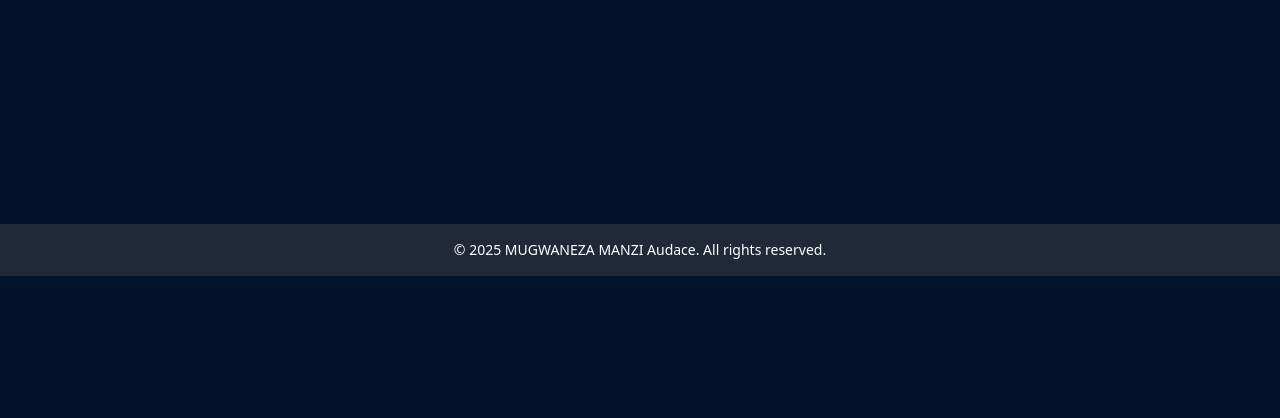
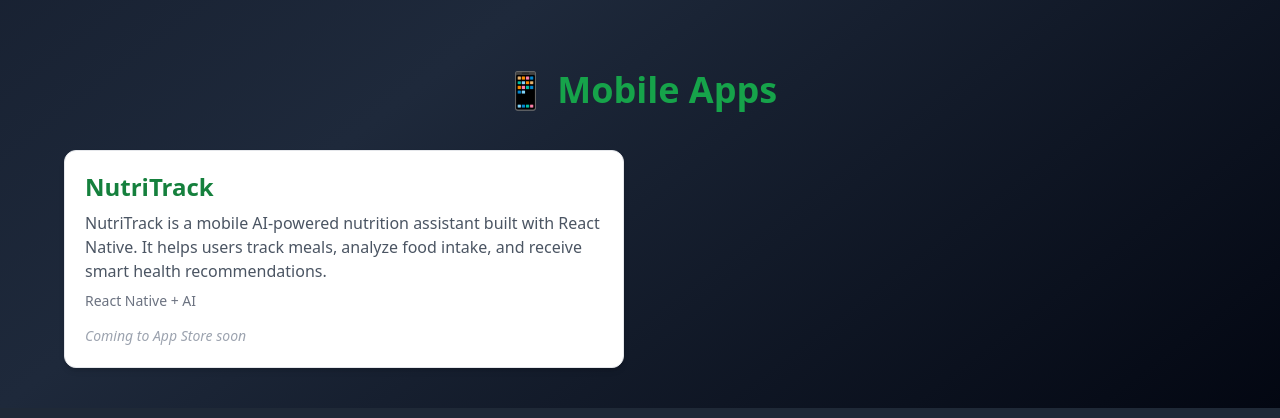
Before and after one commit to MUGWANEZAMANZI/portifolio, a React (Vite) app: page /web in a window 1280 px wide. Shown: the part 640-1058 px from the top of the page. Before the commit the page ends 916 px from the top, so only its background shows below. Built offline with nearby package versions, Linux system fonts and the light colour scheme.

Commit message:
adding nutri track app

```diff
--- a/src/pages/Games.jsx
+++ b/src/pages/Games.jsx
@@ -1,24 +1,28 @@
 const gamesData = [
   {
     title: 'BugsVsBunnies',
+    team: 'Team Kronos of CFL',
     description: 'Bugs Vs Bunnies is an engaging tower defense game...',
     image: 'https://img.itch.zone/aW1hZ2UvMjgzNDQ3NS8xNzIxNTE4Mi5qcGc=/original/6rl8uh.jpg',
     trailer: 'https://www.youtube.com/embed/BpwBTb_BDgY',
   },
   {
     title: 'RunesVsRobots',
+    team : 'Team Freezer of BSL',
     description: 'This is a wonderful tower defense game (Sci-Fi)...',
     image: 'https://img.itch.zone/aW1nLzE4ODEzMTUxLnBuZw==/original/60PkJS.png',
     trailer: 'https://www.youtube.com/embed/Y4VPANNZZBA',
   },
   {
     title: 'License Master',
+    team: 'Pulse of BSL',
     description: 'An educational driving simulation game...',
     image: 'https://img.itch.zone/aW1hZ2UvMzE5MTc4NS8xOTM2NjEzMy5qcGc=/original/rHtnvg.jpg',
     trailer: 'https://www.youtube.com/embed/fIKVIjys9qY',
   },
   {
     title: 'NanoCore',
+    team: 'BitFinders of GameDev.tv',
     description: 'Tower defence game. Place towers during the build phase, spend Bytes to upgrade them during the attack phase, and defend the CPU from viruses!',
     image: 'https://img.itch.zone/aW1hZ2UvMzU3NTM4MS8yMTM0NDQ5MC5wbmc=/794x1000/qIlPrM.png',
     trailer: null,
@@ -26,6 +30,7 @@
   },
   {
     title: 'Torpedo',
+    team: 'MUGWANEZA MANZI Audace',
     description: 'In the undiscovered sea you aim to sink all ships...',
     image: 'https://img.itch.zone/aW1hZ2UvMjgzNDk0Ny8xNjkzNzM5OS5qcGc=/original/63ZG5t.jpg',
     trailer: null, // No trailer
@@ -38,12 +43,14 @@
   },
   {
     title: 'Ikinyoni Flarping Bird',
+    team: 'MUGWANEZA MANZI Audace',
     description: 'Flary Bird follows Ikinyoni, a bold and adventurous bird navigating the vast landscapes of Mars. Players must flarp through the Martian skies while answering questions that challenge their knowledge of life in space.',
     image: 'https://img.itch.zone/aW1hZ2UvMzMzMzE3Ny8yMDQ1OTk5MC5wbmc=/original/fF%2FHCG.png', // Optional image or placeholder
     trailer: 'https://www.youtube.com/embed/9su6s9R5PWY',
   },
   {
     title: 'The Chase – Animation Showcase',
+    team: 'MUGWANEZA MANZI Audace',
     description: 'A movie made with Unity — combining animation, storytelling, and game dev art.',
     image: 'https://i.ytimg.com/vi/xPTxwFbbbX4/maxresdefault.jpg',
     trailer: 'https://www.youtube.com/embed/xPTxwFbbbX4',
@@ -71,7 +78,10 @@
       <div className="absolute inset-0 bg-gradient-to-t from-black via-transparent to-transparent opacity-60"></div>
     </div>
     <div className="p-4">
-                <h2 className="text-xl font-semibold mb-2">{game.title}</h2>
+      <h2 className="text-xl font-semibold mb-1">{game.title}</h2>
+      {game.team && (
+        <p className="text-sm text-gray-500 italic mb-2">by {game.team}</p>
+      )}
       <p className="text-gray-700 text-sm mb-2">{game.description}</p>
       {game.trailer ? (
         <div className="aspect-video mb-2">
@@ -92,6 +102,7 @@
     </div>
   </div>
 ))}
+
         </div>
       </div>
     </div>
--- a/src/pages/Web.jsx
+++ b/src/pages/Web.jsx
@@ -1,23 +1,39 @@
 const webProjects = [
   {
     title: 'Agakurura',
-    description: 'Agakurura is a tracking device that helps you monitor your belongings in real-time with live updates.',
+    description:
+      'Agakurura is a tracking device that helps you monitor your belongings in real-time with live updates.',
     url: 'https://agakurura-production.up.railway.app/',
   },
   {
     title: 'Abunzi AI Assistant',
-    description: 'A legal AI system built with Rubix ML and Livewire to support local mediators (Abunzi) in resolving community disputes. It types responses in real-time and stores predictions for legal reference.',
-    url: 'https://abunzi-ai-assistant.vercel.app/', // Replace with actual URL if hosted
+    description:
+      'A legal AI system built with Rubix ML and Livewire to support local mediators (Abunzi) in resolving community disputes. It types responses in real-time and stores predictions for legal reference.',
+    url: 'https://abunzi-ai-assistant.vercel.app/',
+  },
+];
+
+const mobileApps = [
+  {
+    title: 'NutriTrack',
+    description:
+      'NutriTrack is a mobile AI-powered nutrition assistant built with React Native. It helps users track meals, analyze food intake, and receive smart health recommendations.',
+    platform: 'React Native + AI',
+    storeUrl: '#', // Replace with actual store URL if available
   },
 ];
 
 const Web = () => {
   return (
-    <div className="min-h-screen  from-gray-900 via-slate-800 to-gray-950 py-10 px-4">
+    <div className="min-h-screen bg-gradient-to-br from-gray-900 via-slate-800 to-gray-950 py-10 px-4">
+      {/* Web Projects Section */}
       <h1 className="text-4xl font-bold text-center text-indigo-600 mb-10">🌐 Web Projects</h1>
       <div className="grid grid-cols-1 md:grid-cols-2 lg:grid-cols-2 gap-8 max-w-6xl mx-auto">
         {webProjects.map((project, index) => (
-          <div key={index} className="bg-white border border-gray-200 rounded-xl shadow-md overflow-hidden">
+          <div
+            key={index}
+            className="bg-white border border-gray-200 rounded-xl shadow-md overflow-hidden"
+          >
             <div className="relative">
               <iframe
                 src={project.url}
@@ -40,6 +56,37 @@
           </div>
         ))}
       </div>
+
+      {/* Mobile Apps Section */}
+      <h1 className="text-4xl font-bold text-center text-green-600 mt-20 mb-10">📱 Mobile Apps</h1>
+      <div className="grid grid-cols-1 md:grid-cols-2 lg:grid-cols-2 gap-8 max-w-6xl mx-auto">
+        {mobileApps.map((app, index) => (
+          <div
+            key={index}
+            className="bg-white border border-gray-200 rounded-xl shadow-md overflow-hidden"
+          >
+            <div className="p-5">
+              <h2 className="text-2xl font-semibold text-green-700 mb-2">{app.title}</h2>
+              <p className="text-gray-600 mb-2">{app.description}</p>
+              <p className="text-sm text-gray-500 mb-3">{app.platform}</p>
+              {app.storeUrl !== '#' ? (
+                <a
+                  href={app.storeUrl}
+                  target="_blank"
+                  rel="noopener noreferrer"
+                  className="inline-block text-sm text-green-500 hover:underline"
+                >
+                  View on Store ↗
+                </a>
+              ) : (
+                <span className="inline-block text-sm text-gray-400 italic">
+                  Coming to App Store soon
+                </span>
+              )}
+            </div>
+          </div>
+        ))}
+      </div>
     </div>
   );
 };
```
Lines whose indentation alone changed are shown as unchanged.
